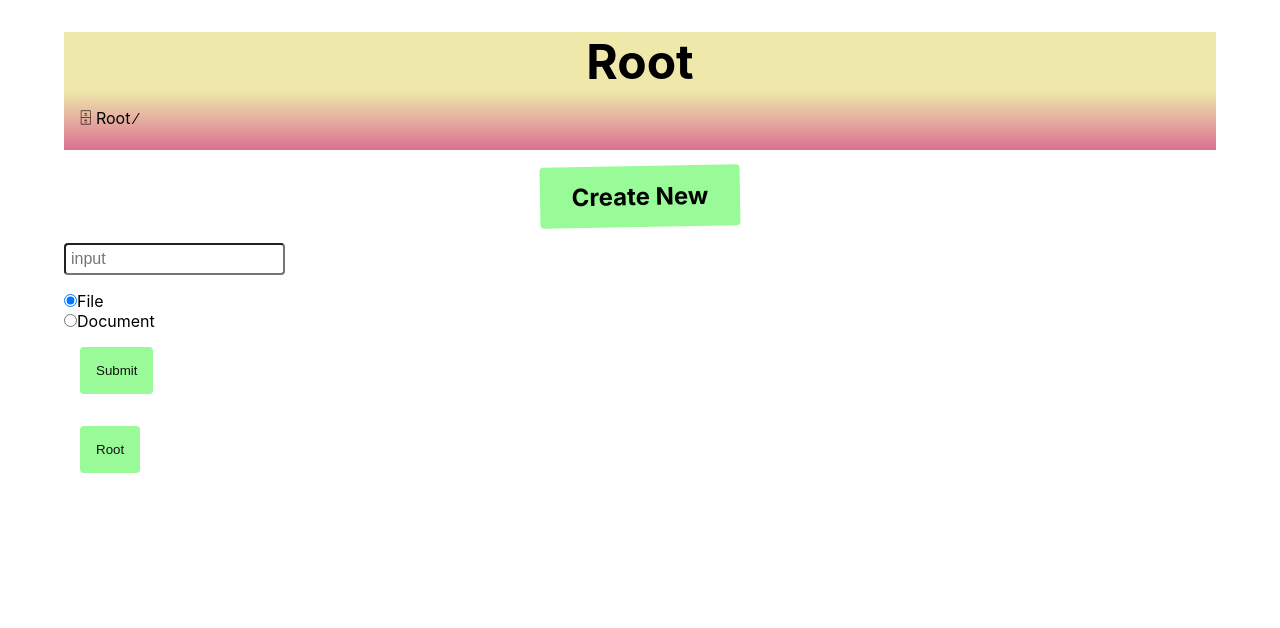
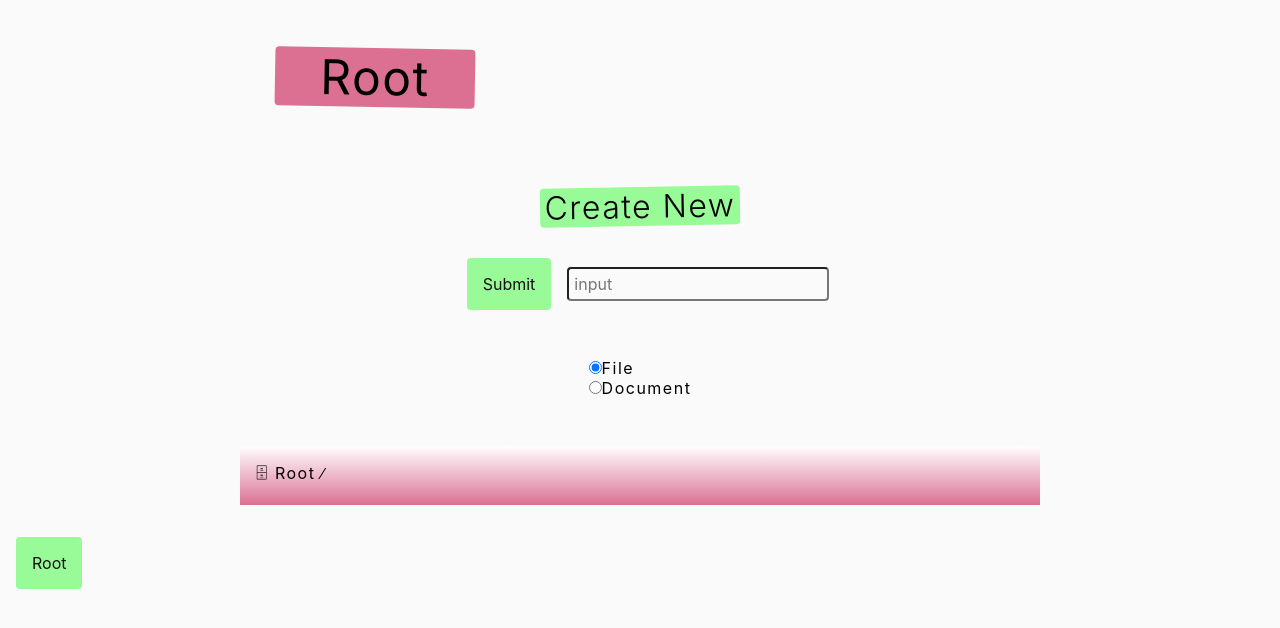
Before and after one commit to KarnellSchultz/Finder-two, a React (Create React App) app: page / in a window 1280 px wide. Shown: the top 628 px of the page. Built offline with nearby package versions, Linux system fonts and the light colour scheme; no server answers.

Commit message:
adding some styles

```diff
--- a/src/Breadcrumbs.js
+++ b/src/Breadcrumbs.js
@@ -24,8 +24,8 @@ export default function Breadcrumbs({ files, currentFolderId }) {
   }, [currentFolderId]);
 
   return (
-    <div>
+    <>
       <CrumbsDisplay breadArray={breadArray} />
-    </div>
+    </>
   );
 }
--- a/src/Form.js
+++ b/src/Form.js
@@ -4,13 +4,14 @@ export default function Form({ handleSubmit, handleRadioChange }) {
   const [inputText, setInputText] = useState("");
   const [isFile, setIsFile] = useState(true);
 
-  const handleTextChange = e => {
+  const handleTextChange = (e) => {
     e.preventDefault();
     setInputText(e.currentTarget.value);
   };
   return (
+    <div className="form section">
       <form
-      onSubmit={e => {
+        onSubmit={(e) => {
           setInputText("");
           handleSubmit(e, inputText, isFile);
         }}
@@ -18,6 +19,7 @@ export default function Form({ handleSubmit, handleRadioChange }) {
         <div className="create-container">
           <h3 className="create-heading">Create New</h3>
         </div>
+        <button type="submit">Submit</button>
         <input
           className="input"
           type="text"
@@ -25,10 +27,11 @@ export default function Form({ handleSubmit, handleRadioChange }) {
           id="input"
           placeholder="input"
           value={inputText}
-        onChange={e => {
+          onChange={(e) => {
             handleTextChange(e);
           }}
         ></input>
+        <section>
           <div className="radio">
             <label htmlFor="folder">
               <input
@@ -49,7 +52,8 @@ export default function Form({ handleSubmit, handleRadioChange }) {
               Document
             </label>
           </div>
-      <button type="submit">Submit</button>
+        </section>
       </form>
+    </div>
   );
 }
--- a/src/Layout.js
+++ b/src/Layout.js
@@ -12,9 +12,9 @@ export const Layout = ({
   const FolderHeading = () => {
     if (currentFolderId) {
       let heading = files.filter((item) => item._id === currentFolderId);
-      return <h1>{heading[0].name}</h1>;
+      return <h1 className={"create-heading-file"}>{heading[0].name}</h1>;
     } else {
-      return <h1>Root</h1>;
+      return <h1 className={"create-heading-root"}>Root </h1>;
     }
   };
 
@@ -29,12 +29,22 @@ export const Layout = ({
   };
 
   return (
-    <div>
-      <FolderHeading />
-      {files && <Breadcrumbs currentFolderId={currentFolderId} files={files} />}
-      <Form handleSubmit={handleSubmit} />
+    <>
+      <nav>
+        <section>
+          <FolderHeading />
+        </section>
+      </nav>
+      <section>
+        <Form handleSubmit={handleSubmit} />
+      </section>
+      <section>
+        {files && (
+          <Breadcrumbs currentFolderId={currentFolderId} files={files} />
+        )}
+      </section>
       <BackButtonDisplay />
-      {children}
-    </div>
+      <section>{children}</section>
+    </>
   );
 };
--- a/src/View.js
+++ b/src/View.js
@@ -5,29 +5,29 @@ export default function View({
   files,
   currentFolderId,
   handleFolderClick,
-  handleDeleteClick
+  handleDeleteClick,
 }) {
   function CreateListOfItemsToRender() {
     let currentView = [];
 
-    files.map(item => {
+    files.map((item) => {
       return item.parentID === currentFolderId && item.type === renderType
         ? currentView.push(item)
         : null;
     });
 
-    const view = currentView.map(item => (
+    const view = currentView.map((item) => (
       <li key={item._id}>
         {item.type === "file" ? (
           <>
             <button
               className={item.type}
-              onClick={e => handleFolderClick(e, item._id)}
+              onClick={(e) => handleFolderClick(e, item._id)}
             >
               {item.name}
             </button>
             <button
-              onClick={e => {
+              onClick={(e) => {
                 handleDeleteClick(e, item._id);
               }}
             >
@@ -38,7 +38,7 @@ export default function View({
           <>
             <button className={item.type}>{item.name}</button>
             <button
-              onClick={e => {
+              onClick={(e) => {
                 handleDeleteClick(e, item._id);
               }}
             >
@@ -50,7 +50,24 @@ export default function View({
       </li>
     ));
 
-    return <ul>{view}</ul>;
+    const Heading = () => {
+      return (
+        <>
+          {renderType === "file" ? (
+            <h3 className={"view-heading"}>Files</h3>
+          ) : (
+            <h3 className={"view-heading"}>Documents</h3>
+          )}
+        </>
+      );
+    };
+
+    return (
+      <>
+        <Heading />
+        <ul>{view}</ul>
+      </>
+    );
   }
 
   return <CreateListOfItemsToRender />;
--- a/src/styles.css
+++ b/src/styles.css
@@ -2,33 +2,77 @@
   /* Colors */
   --main-color: palegreen;
   --main-color-accent: ;
+  --main-background: #fafafa;
+
+  --main-background-dark: #282c35;
 }
 
 *,
-html {
+html,
+body {
+  padding: 0;
   margin: 0;
-  padding: 0;
+  font-size: 16px;
+  background: var(--main-background);
+  font-family: -apple-system, BlinkMacSystemFont, Helvetica Neue, Helvetica,
+    Arial, sans-serif;
+  transition: all 300ms ease 200ms;
 }
-body {
-  font-size: 1rem;
-  margin: 0 2rem 2rem 2rem;
-  padding: 2rem;
-  display: flex;
-  flex-direction: column;
-  justify-content: center;
-  font-family: -apple-system, BlinkMacSystemFont, "Segoe UI", Roboto, Oxygen,
-    Ubuntu, Cantarell, "Open Sans", "Helvetica Neue", sans-serif;
+section {
+  max-width: 800px;
+  margin-left: auto;
+  margin-right: auto;
+  padding: 0 1.5rem 5rem 1.5rem;
+  letter-spacing: 1.5px;
+  transition: all 300ms ease 200ms;
+}
+section h1 {
+  font-size: 3rem;
+  font-weight: 400;
 }
 
-h1 {
-  font-size: 3rem;
-  text-align: center;
-  background: palegoldenrod;
+section h2,
+h3,
+h4 {
+  font-size: 2rem;
+  font-weight: 350;
 }
-h2,
-h3 {
-  padding: 1rem 0 1rem 0;
-  font-size: 1.5rem;
+
+nav {
+  display: flex;
+  justify-content: center;
+  padding: 2rem 0;
+  width: 100%;
+}
+nav section {
+  width: 100%;
+  background: #fafafa;
+}
+
+section {
+  display: flex;
+  padding: 1rem;
+  justify-content: center;
+}
+nav {
+  max-width: 750px;
+}
+
+p {
+  color: var(--main-background-dark);
+  font-size: 1.3rem;
+  letter-spacing: 0.1px;
+}
+
+.form {
+  display: flex;
+  justify-content: center;
+  width: 600px;
+}
+
+.view-heading {
+  display: flex;
+  justify-content: center;
 }
 
 .create-container {
@@ -43,6 +87,20 @@ h3 {
   background: palegreen;
   border-radius: 4px;
   transform: rotate(-1deg);
+}
+.create-heading-root {
+  width: 200px;
+  text-align: center;
+  background: palevioletred;
+  border-radius: 4px;
+  transform: rotate(1deg);
+}
+.create-heading-file {
+  width: 200px;
+  text-align: center;
+  background: paleturquoise;
+  border-radius: 4px;
+  transform: rotate(1deg);
 }
 
 .input {
@@ -97,9 +155,11 @@ input[type="text"] {
   display: flex;
   flex-direction: row;
   flex-wrap: wrap;
-  background: linear-gradient(palegoldenrod, palevioletred);
+  width: 100%;
+  background: linear-gradient(#ffffff, palevioletred);
 }
 
 .breadcrumbs li {
   list-style-type: none;
+  background: transparent;
 }
```
Lines whose indentation alone changed are shown as unchanged.
